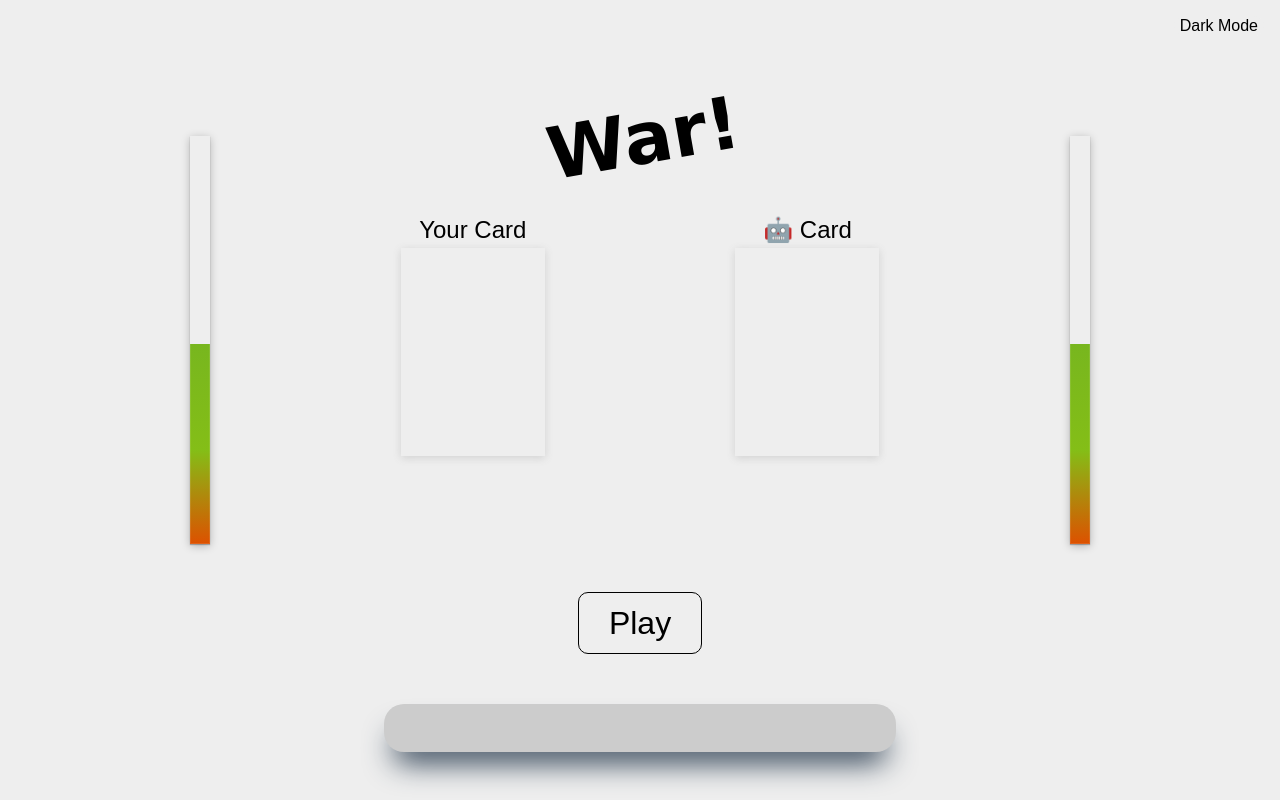
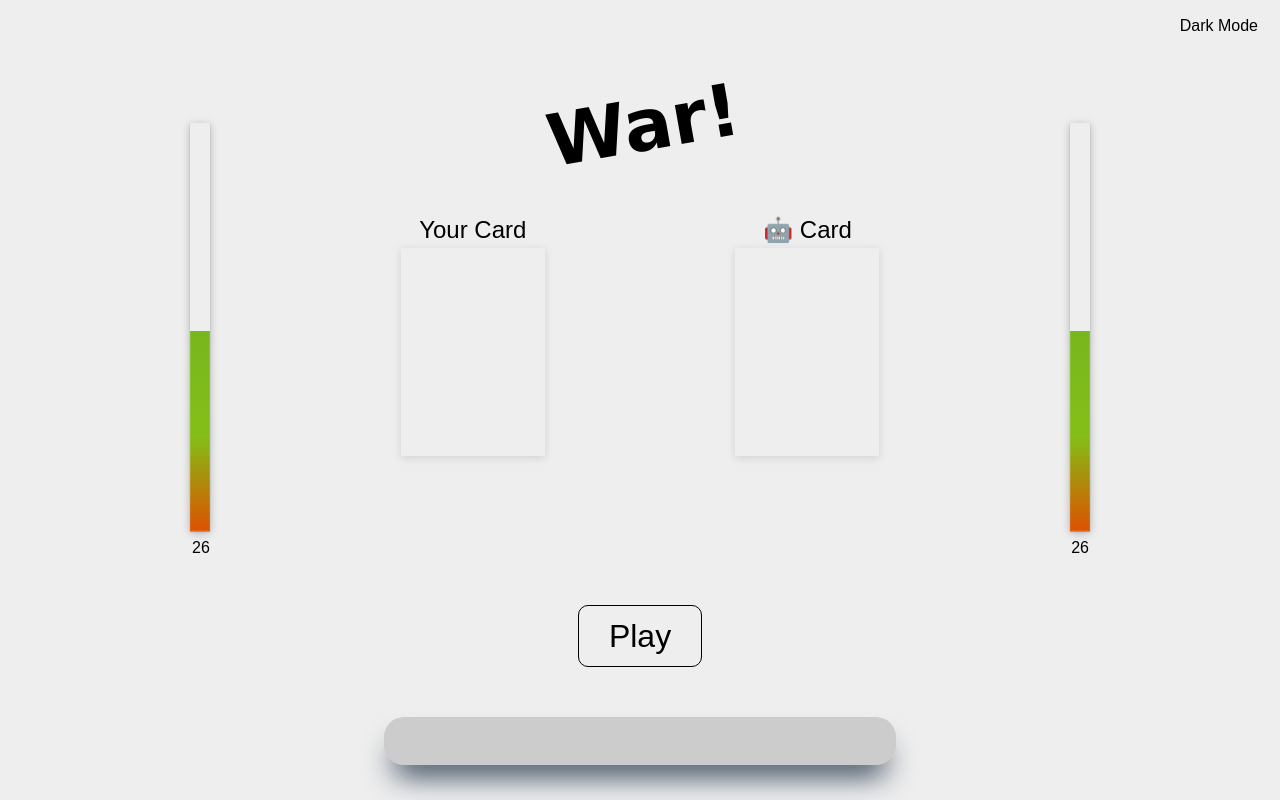
Before and after one commit to lshevick/js-war-game, a plain HTML site: page index.html in a window 1280 px wide. Drawn offline with Linux system fonts and the light colour scheme; a web font is replaced by a local one.

Commit message:
adds numbers to show hand amount

```diff
--- a/index.html
+++ b/index.html
@@ -24,8 +24,12 @@
     <div class="game">
         <h1>War!</h1>
         <div class="inner-game">
-            <div class="hand">
-                <div class="robot-hand-amount"></div>
+
+            <div class="hand-container">
+                <div class="hand">
+                    <div class="robot-hand-amount"></div>
+                </div>
+                <div class="player-hand-number"> 26</div>
             </div>
 
             <div class="display">
@@ -48,9 +52,12 @@
                 </div>
             </div>
 
-            <div class="hand">
+            <div class="hand-container">
+                <div class="hand">
                     <div class="player-hand-amount"></div>
                 </div>
+                <div class="robot-hand-number"> 26</div>
+            </div>
 
         </div>
         <button class="play-game button-57" role="button">
--- a/scripts/main.js
+++ b/scripts/main.js
@@ -10,9 +10,11 @@
     const $robotHand = document.querySelector('.robot-hand-amount');
     const $playerDisplay = document.querySelector('.player-card');
     const $robotDisplay = document.querySelector('.robot-card');
+    const $playerHandNumber = document.querySelector('.player-hand-number');
+    const $robotHandNumber = document.querySelector('.robot-hand-number');
 
 
-    const cardNames = ['1', '2', '3', '4', '5', '6', '7', '8', '9', '10', 'J', 'Q', 'K'];
+    const cardNames = ['A', '2', '3', '4', '5', '6', '7', '8', '9', '10', 'J', 'Q', 'K'];
     const cardSuits = ['Hearts', 'Diamonds', 'Spades', 'Clubs'];
     const contestArr = [];
 
@@ -220,8 +222,10 @@
     }
 
     function updateHand() {
-            $playerHand.style.height = `${playerOne.hand.length}vh`
-            $robotHand.style.height = `${robot.hand.length}vh`
+            $playerHand.style.height = `${playerOne.hand.length}vh`;
+            $robotHand.style.height = `${robot.hand.length}vh`;
+            $robotHandNumber.innerHTML = ` ${robot.hand.length}`;
+            $playerHandNumber.innerHTML = ` ${playerOne.hand.length}`;
         }
 
     function updateWarHand() {
--- a/styles.css
+++ b/styles.css
@@ -208,6 +208,18 @@ span.suit {
     transition: all 0.3s ease-out;
 }
 
+.player-hand-number, .robot-hand-number {
+    margin-top: 0.5rem;
+    color: var(--tertiary);
+    position: relative;
+    left: 0.1rem;
+}
+
+.hand-container {
+    display: flex;
+    flex-direction: column;
+}
+
 
 /* CSS for play button */
 
```
